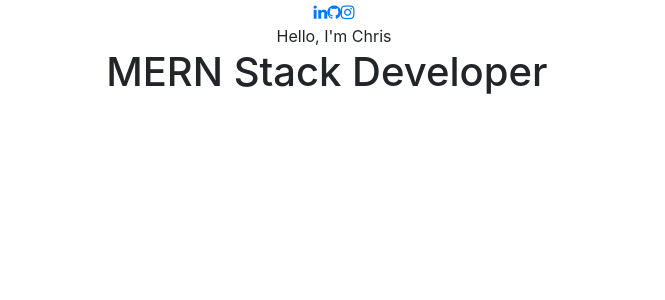
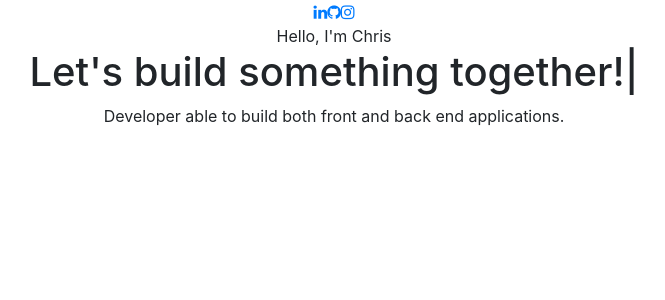
Before and after one commit to chris6661/new-portfolio, a React (Create React App) app in the folder client/: page / in a window 1280 px wide. Shown: the top 300 px of the page, without its empty margins (306-971 px from the left). Built offline with nearby package versions, Linux system fonts and the light colour scheme; a web font is replaced by a local one.

Commit message:
changed typical to type

```diff
--- a/client/package.json
+++ b/client/package.json
@@ -9,6 +9,7 @@
     "react": "^18.2.0",
     "react-dom": "^18.2.0",
     "react-scripts": "5.0.1",
+    "react-typed": "^1.2.0",
     "react-typical": "^0.1.3",
     "web-vitals": "^2.1.4"
   },
--- a/client/src/PortfolioContainer/Home/Profile.js
+++ b/client/src/PortfolioContainer/Home/Profile.js
@@ -1,5 +1,6 @@
 import React from "react";
-import Typical from 'react-typical';
+// import Typical from 'react-typical';
+import Type from 'react-typed';
 
 export default function Profile() {
   return (
@@ -30,7 +31,7 @@ export default function Profile() {
             <span className="primary-text">
                 {" "}
                 <h1>
-                    <Typical
+                    {/* <Typical
                     loop={Infinity}
                     steps = {[
                         "Full Stack Developer",
@@ -39,8 +40,20 @@ export default function Profile() {
                         1000,
                         // add more in future, use this is baseline
                     ]}
-                    />
+                    /> */}
+
+                <Type
+                // className="typed-text"
+                strings={["Full Stack Web Developer", "Let's build something together!"]}
+                typeSpeed={40}
+                backSpeed={60}
+                loop
+                />
+
                 </h1>
+                <span className="profile-role-tagline">
+                    Developer able to build both front and back end applications.
+                </span>
             </span>
           </div>
         </div>
```
Also changed, not shown: 1 other file (tests, documents, lock files or other folders).
